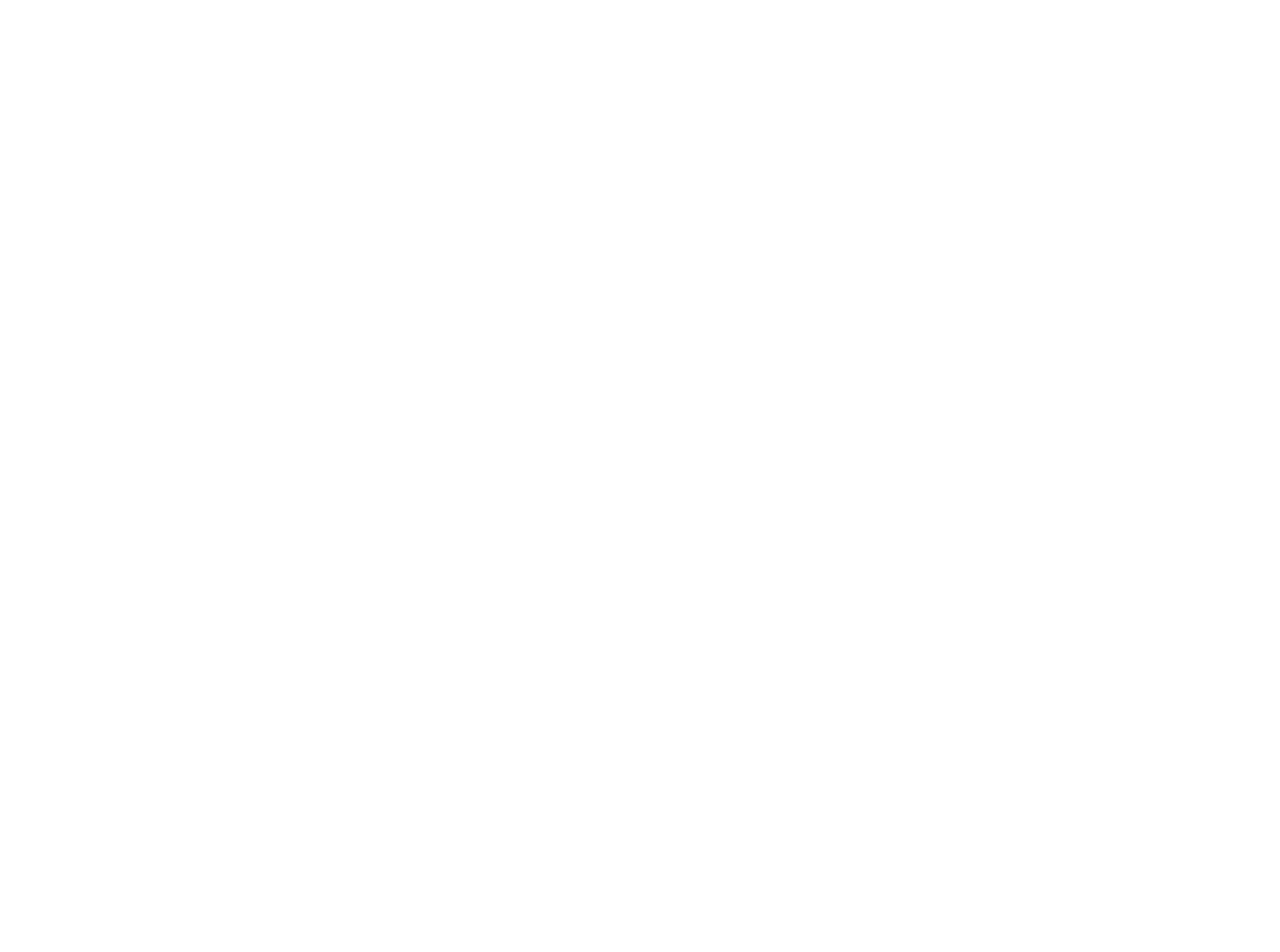
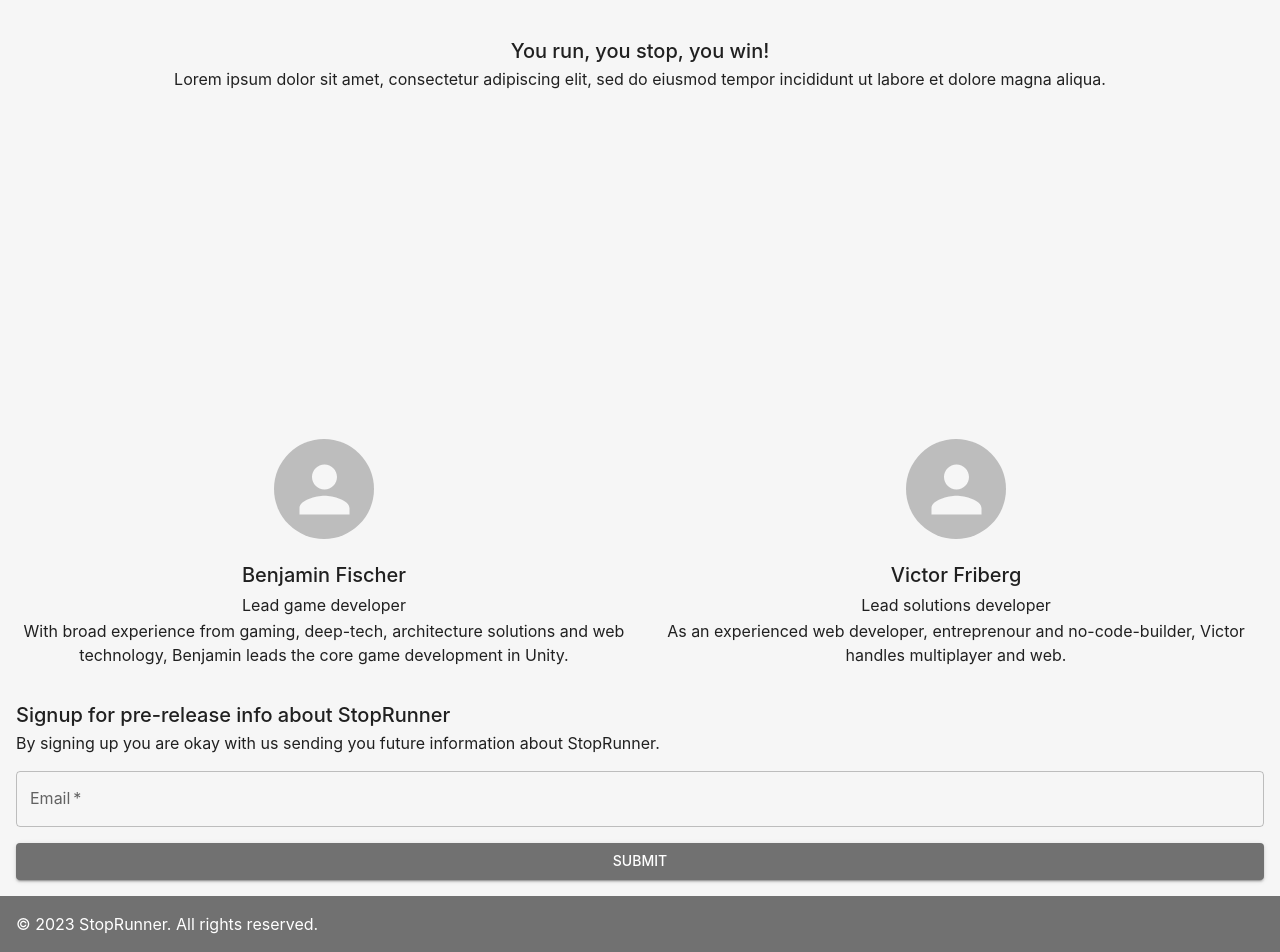
Before and after one commit to vctrfrbrg/StopRunnerLandingPage, a Next.js app in the folder landing-page/: page / in a window 1280 px wide. Shown: the part 361-1313 px from the top of the page. Before the commit the page ends 800 px from the top, so only its background shows below. Built offline with nearby package versions, Linux system fonts and the light colour scheme.

Commit message:
Create initial complete landing page, with form submit

```diff
--- a/landing-page/package.json
+++ b/landing-page/package.json
@@ -9,6 +9,7 @@
     "@emotion/react": "^11.11.1",
     "@emotion/styled": "^11.11.0",
     "@mui/material": "^5.14.0",
+    "axios": "^1.4.0",
     "next": "latest",
     "react": "18.2.0",
     "react-dom": "18.2.0"
--- /dev/null
+++ b/landing-page/pages/AboutTheGame.jsx
@@ -0,0 +1,19 @@
+import { Box, Typography } from '@mui/material';
+
+export const AboutTheGame = () => {
+  return (
+    <Box p={2} display="flex" flexDirection="column" alignItems="center" justifyContent="center" minHeight="720px">
+      {/* <img
+        src="/path/to/your/image.jpg"
+        alt="Your game image"
+        style={{ width: 200, height: 100, objectFit: 'cover' }}
+      /> */}
+      <Typography variant="h6" align="center">
+        You run, you stop, you win!
+      </Typography>
+      <Typography variant="body1" align="center">
+        Lorem ipsum dolor sit amet, consectetur adipiscing elit, sed do eiusmod tempor incididunt ut labore et dolore magna aliqua.
+      </Typography>
+    </Box>
+  );
+};
--- /dev/null
+++ b/landing-page/pages/AboutUs.jsx
@@ -0,0 +1,48 @@
+import { Box, Grid, Typography, Avatar } from '@mui/material';
+
+const gridItemStyle = {
+    display: "flex",
+    flexDirection: "column",
+    alignItems: "center",
+    justifyContent: "center",
+    textAlign: "center"
+}
+
+const avatarSize = "100px";
+
+export const AboutUs = () => {
+  return (
+    <Box p={2}>
+      <Grid container spacing={2}>
+        <Grid item xs={12} sm={6} center>
+        <Box style={gridItemStyle}>
+            <Avatar alt="Benjamin Fischer" sx={theme => ({
+                width: avatarSize,
+                height: avatarSize,
+                marginBottom: "20px"
+            })}  />
+            <Typography variant="h6">Benjamin Fischer</Typography>
+            <Typography variant="subtitle1">Lead game developer</Typography>
+            <Typography variant="body1">
+                With broad experience from gaming, deep-tech, architecture solutions and web technology, Benjamin leads the core game development in Unity.
+            </Typography>
+          </Box>
+        </Grid>
+        <Grid item xs={12} sm={6}>
+        <Box style={gridItemStyle}>
+            <Avatar alt="Victor Friberg" sx={theme => ({
+                width: avatarSize,
+                height: avatarSize,
+                marginBottom: "20px"
+            })}  />
+            <Typography variant="h6">Victor Friberg</Typography>
+            <Typography variant="subtitle1">Lead solutions developer</Typography>
+            <Typography variant="body1">
+                As an experienced web developer, entreprenour and no-code-builder, Victor handles multiplayer and web.
+            </Typography>
+          </Box>
+        </Grid>
+      </Grid>
+    </Box>
+  );
+};
--- /dev/null
+++ b/landing-page/pages/ContactUs.jsx
@@ -0,0 +1,81 @@
+import { Box, Typography, TextField, Button, FormControl, Snackbar, Slide } from '@mui/material';
+import { useState } from 'react';
+import { submitForm } from './formSubmit';
+
+function SlideTransition(props) {
+  return <Slide {...props} direction="up" />;
+}
+
+export const ContactUs = () => {
+  const [openSnackbar, setOpenSnackbar] = useState(false);
+  const [isSubmitted, setIsSubmitted] = useState(false);
+  const [email, setEmail] = useState('');
+
+  const handleSubmit = async (event) => {
+    event.preventDefault();
+
+    try {
+      await submitForm(email);
+
+      setOpenSnackbar(true);
+      setIsSubmitted(true);
+    } catch (error) {
+      console.error(error);
+    }
+  };
+
+  const handleCloseSnackbar = (event, reason) => {
+    if (reason === 'clickaway') {
+      return;
+    }
+
+    setOpenSnackbar(false);
+  };
+
+  return (
+    <Box p={2} component="form" onSubmit={handleSubmit}>
+      <Typography variant="h6">
+        Signup for pre-release info about StopRunner
+      </Typography>
+
+      <Typography>
+          By signing up you are okay with us sending you future information about StopRunner.
+      </Typography>
+
+      <FormControl fullWidth>
+        <TextField
+          name="entry.1563724321"
+          label="Email"
+          type="email"
+          required
+          disabled={isSubmitted}
+          value={email}
+          onChange={(e) => setEmail(e.target.value)}
+          sx={{ mt: 2 }}
+        />
+        <Button
+          type="submit"
+          variant="contained"
+          color="primary"
+          sx={{ mt: 2 }}
+          disabled={isSubmitted}
+        >
+          Submit
+        </Button>
+      </FormControl>
+
+      <Snackbar
+        open={openSnackbar}
+        autoHideDuration={6000}
+        onClose={handleCloseSnackbar}
+        TransitionComponent={SlideTransition}
+        message="Thanks for signing up! We'll contact you as soon as there is any news! 🏃"
+      />
+    </Box>
+  );
+};
+
+
+{/* <Typography>
+          By signing up you are okay with us sending you future information about StopRunner.
+      </Typography> */}
--- /dev/null
+++ b/landing-page/pages/Footer.jsx
@@ -0,0 +1,15 @@
+import { Box } from '@mui/material';
+import { styled } from '@mui/system';
+
+const StyledBox = styled(Box)(({ theme }) => ({
+  backgroundColor: theme.palette.primary.main,
+  color: theme.palette.common.white,
+}));
+
+export const Footer = () => {
+  return (
+    <StyledBox p={2}>
+      © 2023 StopRunner. All rights reserved.
+    </StyledBox>
+  );
+};
--- /dev/null
+++ b/landing-page/pages/Header.jsx
@@ -0,0 +1,13 @@
+import { AppBar, Toolbar, Typography } from '@mui/material';
+
+export const Header = () => {
+  return (
+    <AppBar position="static">
+      <Toolbar>
+        <Typography variant="h6">
+          StopRunner
+        </Typography>
+      </Toolbar>
+    </AppBar>
+  );
+};
--- /dev/null
+++ b/landing-page/pages/Hero.jsx
@@ -0,0 +1,11 @@
+import { Box, Typography } from '@mui/material';
+
+export const Hero = () => {
+  return (
+    <Box bgcolor="info.main" color="primary.contrastText" p={2}>
+      <Typography variant="h4">
+        StopRunner
+      </Typography>
+    </Box>
+  );
+};
--- /dev/null
+++ b/landing-page/pages/formSubmit.js
@@ -0,0 +1,19 @@
+import axios from 'axios';
+
+const googleFormURL = "https://docs.google.com/forms/d/e/1FAIpQLSeMsGqpxKRIjnzlKsKNrhg9DNzpkmn6XMJPtXwg4LBU2xsMPg/formResponse";
+
+export const submitForm = async (email) => {
+  try {
+    const formData = new URLSearchParams();
+    formData.append('entry.1563724321', email);
+
+    await axios.post(googleFormURL, formData.toString(), {
+      headers: {
+        'Content-Type': 'application/x-www-form-urlencoded'
+      }
+    });
+  } catch (error) {
+    console.error(error);
+    throw new Error('Failed to submit the form.');
+  }
+};
--- a/landing-page/pages/index.js
+++ b/landing-page/pages/index.js
@@ -1,17 +1,43 @@
-import { Box, Typography, Card, Button } from '@mui/material';
+import { Header } from './Header';
+import { Hero } from './Hero';
+import { AboutTheGame } from './AboutTheGame';
+import { AboutUs } from './AboutUs';
+import { ContactUs } from './ContactUs';
+import { Footer } from './Footer';
+import { CssBaseline } from '@mui/material';
+import { createTheme, ThemeProvider } from '@mui/material/styles';
 
-const Index = () => (
-  <Card raised>
-    <Box p={4} sx={{ alignItems: 'center'}}>
-      <Typography variant='h2' gutterBottom>
-        Stoprunner
-      </Typography>
+const theme = createTheme({
+  palette: {
+    background: {
+      default: '#f6f6f6', // This will be your background color.
+    },
+    primary: {
+      main: '#717171', // This is red.
+    },
+    secondary: {
+      main: '#f3f3f3', // This is indigo.
+    },
+  },
+  typography: {
+    fontFamily: '-apple-system, BlinkMacSystemFont, "Segoe UI", "Roboto", "Oxygen", "Ubuntu", "Cantarell", "Fira Sans", "Droid Sans", "Helvetica Neue", sans-serif',
+  },
+});
 
-      <Typography variant='body1'>
-        Welcome! We are building something lovely!
-      </Typography>
-    </Box>
-  </Card>
-);
+
+const Index = () => {
+  return (
+    <div>
+      <ThemeProvider theme={theme}>
+        <CssBaseline />
+        <Header />
+        <AboutTheGame />
+        <AboutUs />
+        <ContactUs />
+        <Footer />
+      </ThemeProvider>
+    </div>
+  );
+};
 
 export default Index;
```
Also changed, not shown: 1 other file (tests, documents, lock files or other folders).
